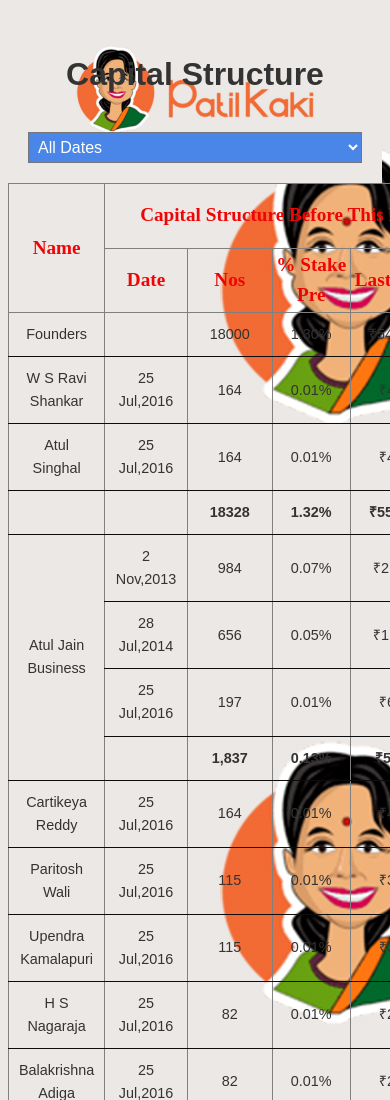
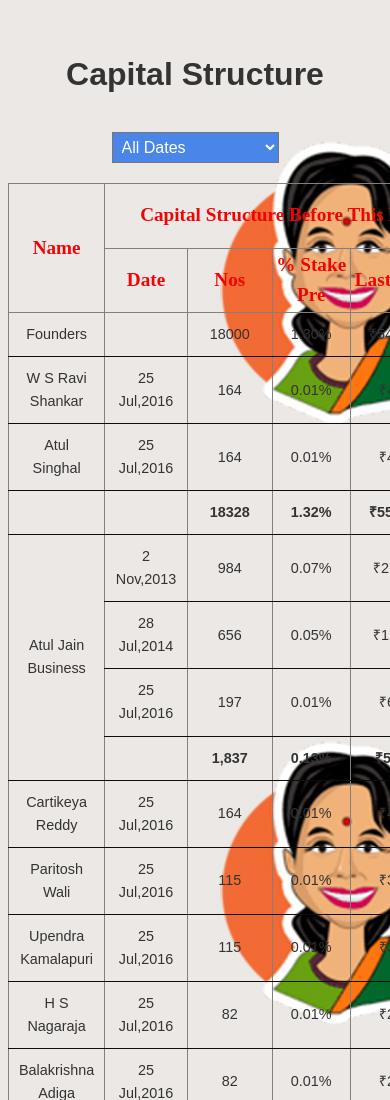
Before and after one commit to vikas5567/patilkaki, a plain HTML site: page index.html in a window 390 px wide. Shown: the top 1100 px of the page. Drawn offline with nearby package versions, Linux system fonts and the light colour scheme.

Commit message:
Update styles.css

```diff
--- a/styles.css
+++ b/styles.css
@@ -10,7 +10,6 @@ header {
   justify-content: space-between;
   align-items: center;
   padding: 20px;
-  background-image: url('Patilkaki.jpg');
   background-size: cover;
   background-position: center;
 }
@@ -79,8 +78,9 @@ footer{
   }
 
   select {
-    width: 100%;
+    width: 50%;
     margin-top: 10px;
+    align-items: left;
   }
 
   table {
@@ -90,6 +90,5 @@ footer{
   footer {
     background-color: #f5f5f5;
     margin-bottom: 10%;
-    text-align: center;
   }
 }
```
